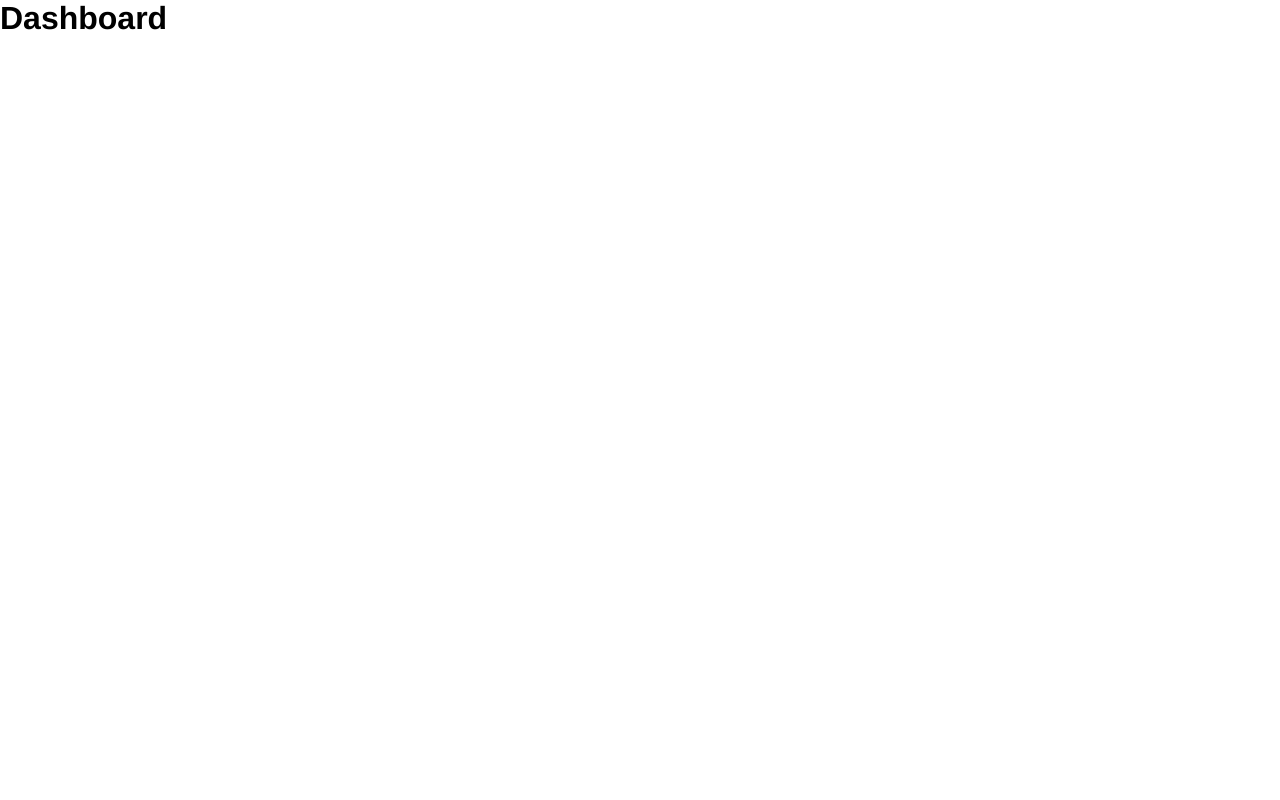
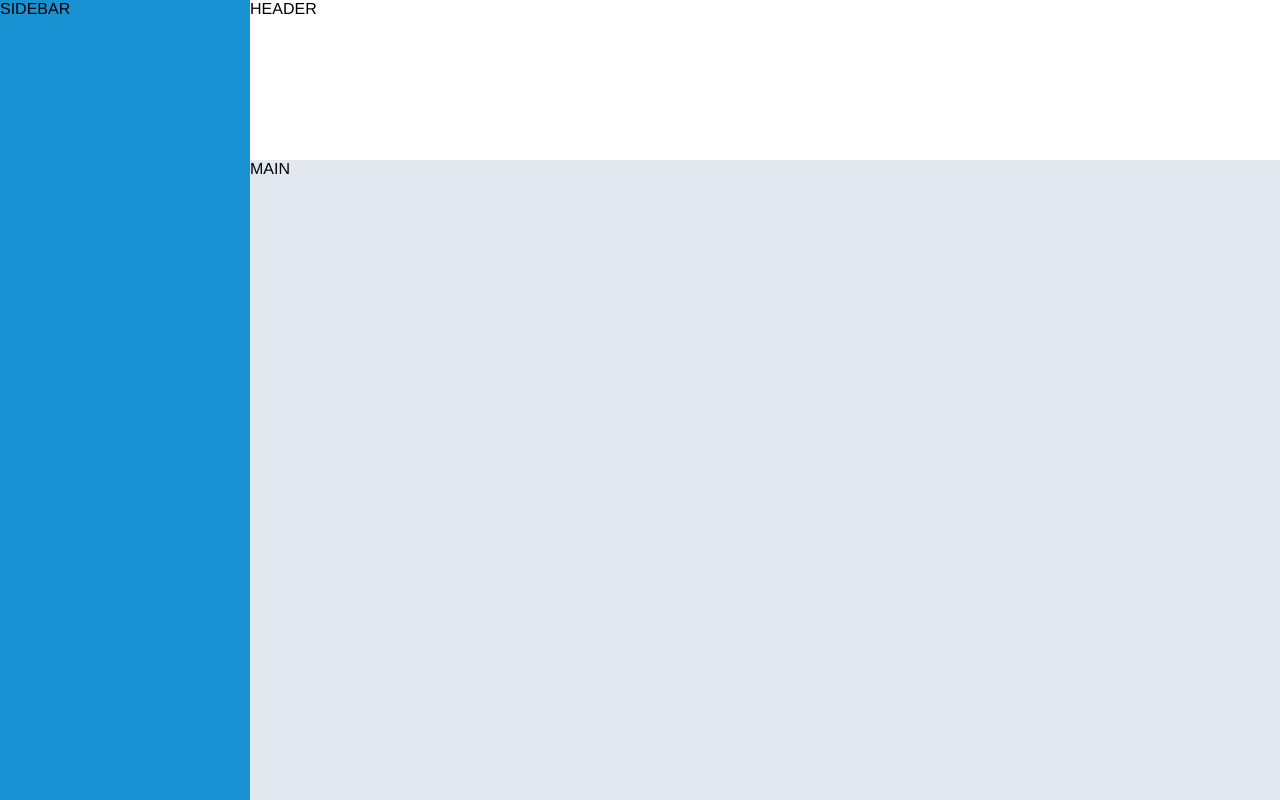
Before and after one commit to AAlWadeiah/admin-dashboard-html-css, a plain HTML site: page index.html in a window 1280 px wide. Drawn offline with Linux system fonts and the light colour scheme.

Commit message:
Made overall layout

```diff
--- a/index.html
+++ b/index.html
@@ -7,6 +7,8 @@
     <title>Admin Dasboard Project</title>
   </head>
   <body>
-    <h1>Dashboard</h1>
+    <header>HEADER</header>
+    <div class="sidebar">SIDEBAR</div>
+    <main>MAIN</main>
   </body>
 </html>
--- a/src/css/styles.css
+++ b/src/css/styles.css
@@ -2,8 +2,35 @@
     padding: 0;
     margin: 0;
     box-sizing: border-box;
+    --ui-blue: #1992D3;
+    --ui-grey: #E2E8F0;
+    --ui-yellow: #FACC14
 }
 
 html {
     font-family: Helvetica, Arial, sans-serif;
 }
+
+body {
+    height: 100vh;
+    display: grid;
+    grid-template: 1fr 4fr / 250px 1fr;
+    grid-template-areas:
+    "sidebar header"
+    "sidebar main";
+}
+
+header {
+    background-color: #FFF;
+    grid-area: header;
+}
+
+.sidebar {
+    background-color: var(--ui-blue);
+    grid-area: sidebar;
+}
+
+main {
+    background-color: var(--ui-grey);
+    grid-area: main;
+}
```
